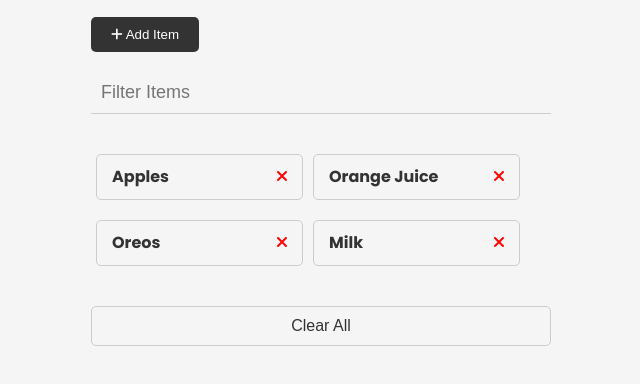
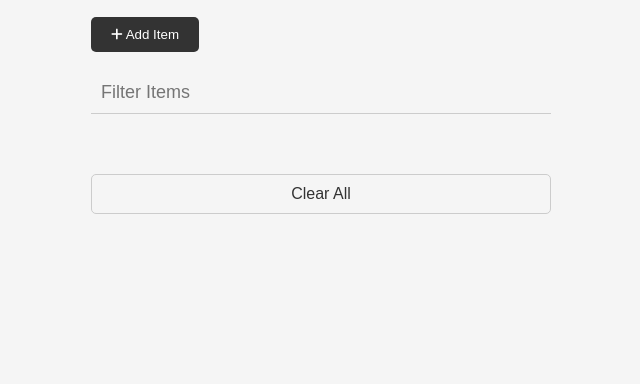
Before and after one commit to pranayharishchandra/SHOPING-LIST-2-Project, a plain HTML site: page index.html in a window 1280 px wide. Both pictures are taken after a click on the button 601 px from the left and 357 px from the top of the page. Shown: the part 180-564 px from the top of the page, without its empty margins (319-959 px from the left). Drawn offline with Linux system fonts and the light colour scheme.

Commit message:
remove items functionality added

```diff
--- a/index.html
+++ b/index.html
@@ -54,24 +54,6 @@
             <i class="fa-solid fa-xmark"></i>
           </button>
         </li>
-        <li>
-          Orange Juice
-          <button class="remove-item btn-link text-red">
-            <i class="fa-solid fa-xmark"></i>
-          </button>
-        </li>
-        <li>
-          Oreos
-          <button class="remove-item btn-link text-red">
-            <i class="fa-solid fa-xmark"></i>
-          </button>
-        </li>
-        <li>
-          Milk
-          <button class="remove-item btn-link text-red">
-            <i class="fa-solid fa-xmark"></i>
-          </button>
-        </li>
       </ul>
 
       <button id="clear" class="btn-clear">Clear All</button>
--- a/script.js
+++ b/script.js
@@ -31,6 +31,7 @@ function addItem(e) {
     console.log('list item added successfully')
 }
 
+
 // or you can do the long way
 function createListItem(item_name) {
     const newListItem = document.createElement('li');
@@ -48,6 +49,28 @@ function createListItem(item_name) {
     return newListItem;
 }
 
+function removeItem(e) {
+    // i have to remove the li
+    // when i only click the icon in it
+    console.log(e.target)
+    // e.target can be anytihing in the ul
+    const targetClicked = e.target
+
+    // checking if the clicked element is the icon
+    // or something else element like ul or li
+    if (targetClicked.classList.contains('fa-xmark')) {
+        // remove the ul
+        const removeListItem = targetClicked.closest('li')
+        if (removeListItem) {
+            removeListItem.remove()
+        }
+    }
+
+}
+
+
+
 
 // event lisners
 itemForm.addEventListener('submit',  addItem)
+itemList.addEventListener('click', removeItem)
```
